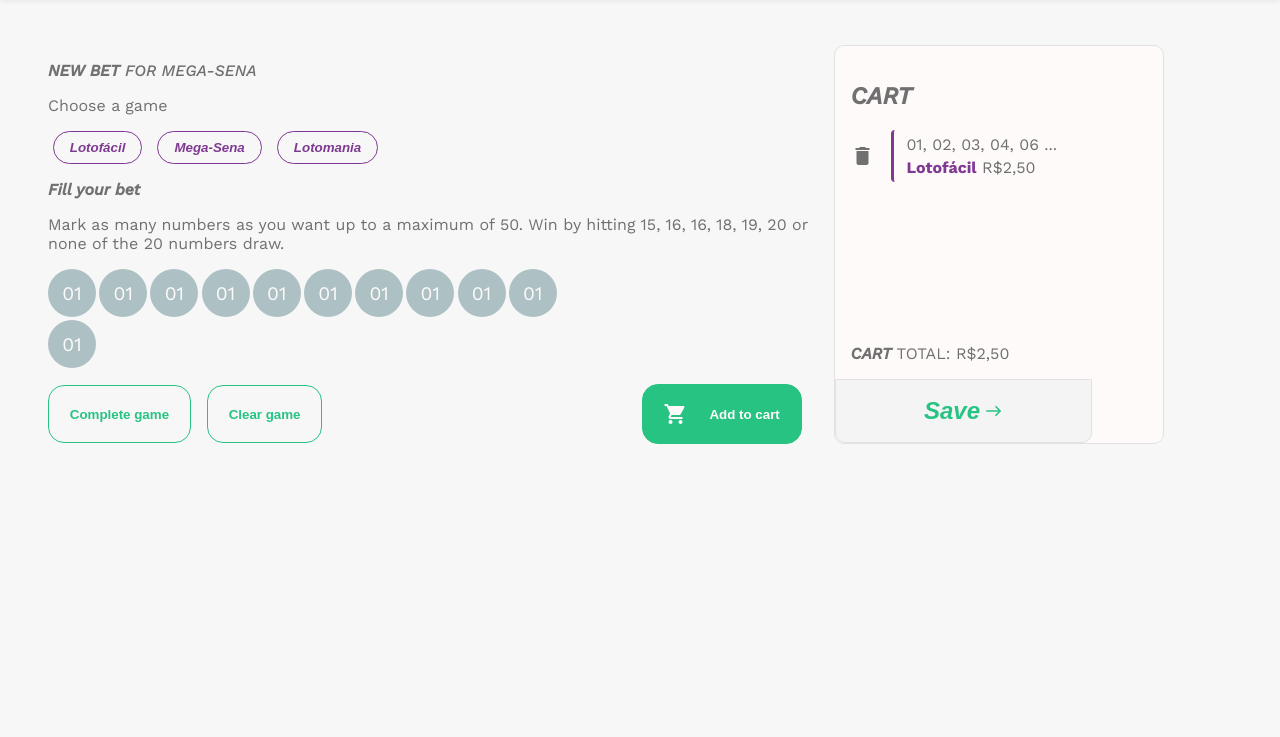
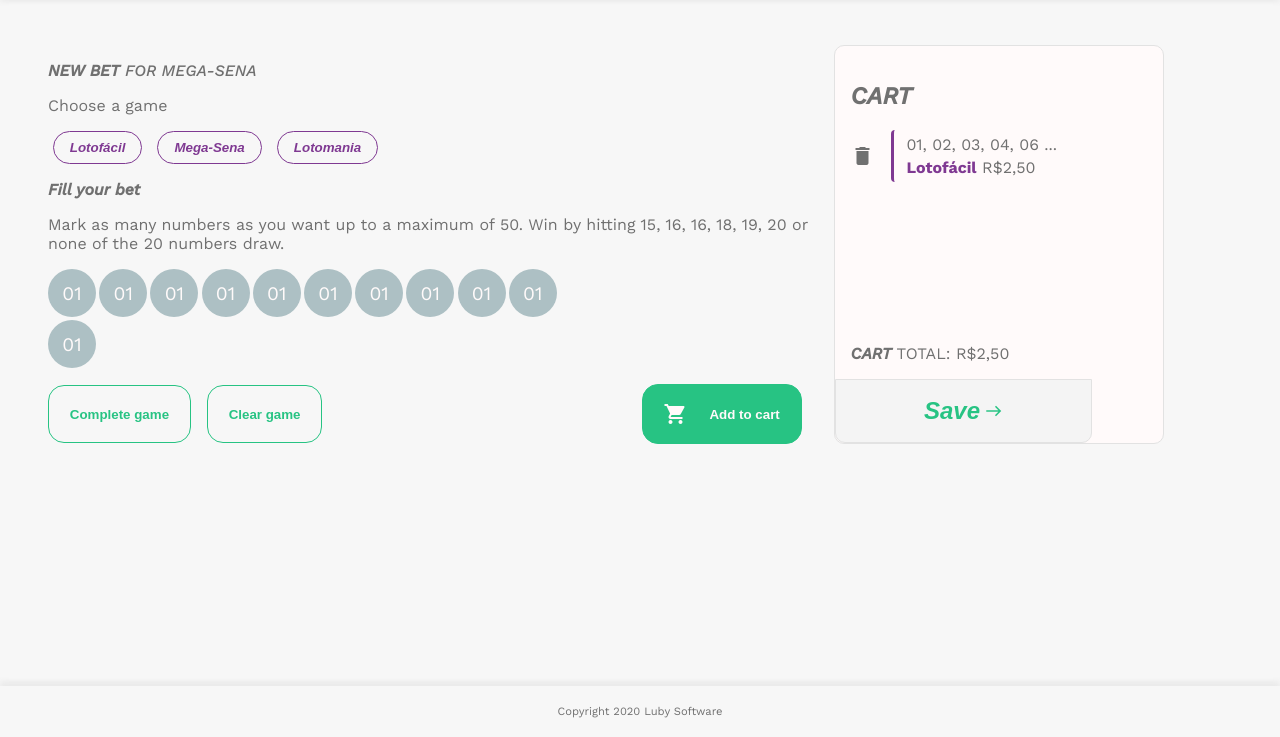
Before and after one commit to Jenrykster/lubet, a plain HTML site: page index.html in a window 1280 px wide. Shown: the part 63-800 px from the top of the page. Drawn offline with nearby package versions, Linux system fonts and the light colour scheme.

Commit message:
feat: add footer with copyright text

```diff
--- a/css/styles.css
+++ b/css/styles.css
@@ -6,6 +6,9 @@ body {
     color: #707070;
     background-color: #F7F7F7;
     margin: 0px;
+    height: 100vh;
+    display: flex;
+    flex-direction: column;
 }
 
 header {
@@ -157,3 +160,12 @@ main {
     margin-left: 0.3rem;
     font-size: large;
 }
+
+footer {
+    display: flex;
+    justify-content: center;
+    margin-top: auto;
+    padding: 0.5rem;
+    box-shadow: 0px -5px 5px #EBEBEB;
+    font-size: 0.7rem;
+}
--- a/index.html
+++ b/index.html
@@ -86,5 +86,8 @@
             </div>
         </div>
     </main>
+    <footer>
+        <p>Copyright 2020 Luby Software</p>
+    </footer>
 </body>
 </html>
```
